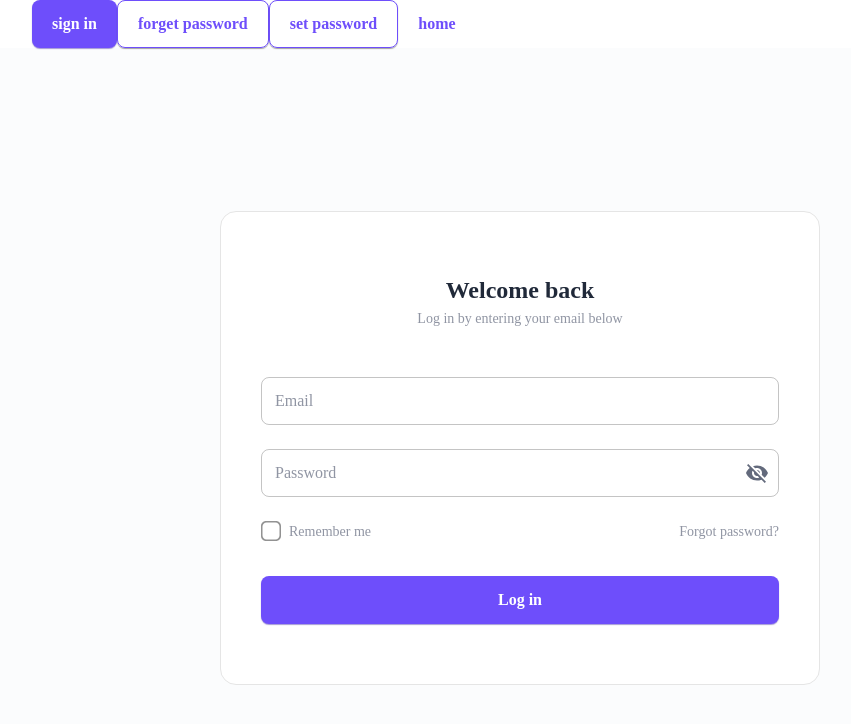
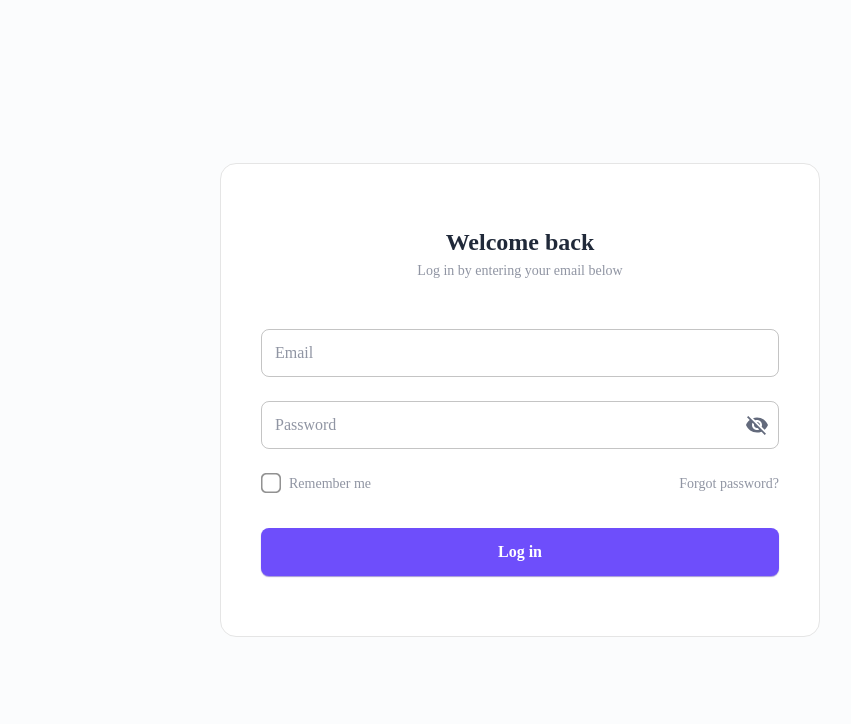
Before and after one commit to youlandinc/sales-development-representative-frontend, a Next.js app: page /auth/sign-in in a window 1280 px wide. Shown: the top 724 px of the page, without its empty margins (120-971 px from the left). Built offline with nearby package versions, Linux system fonts and the light colour scheme; what @mui/material-nextjs would draw is missing.

Commit message:
feat: buffer

```diff
--- a/src/app/layout.tsx
+++ b/src/app/layout.tsx
@@ -2,14 +2,13 @@
 import { ReactNode } from 'react';
 
 import NextTopLoader from 'nextjs-toploader';
-import { Container, CssBaseline, ThemeProvider } from '@mui/material';
+import { CssBaseline, ThemeProvider } from '@mui/material';
 
 import InitColorSchemeScript from '@mui/material/InitColorSchemeScript';
 
 import { LocalizationProvider } from '@mui/x-date-pickers';
 import { AdapterDateFns } from '@mui/x-date-pickers/AdapterDateFnsV3';
 
-import { useRouter } from 'nextjs-toploader/app';
 import { AppRouterCacheProvider } from '@mui/material-nextjs/v15-appRouter';
 
 import { UserStoreProvider } from '@/provides';
@@ -17,9 +16,7 @@ import { UserStoreProvider } from '@/provides';
 import '@/styles/global.css';
 
 import { lightTheme } from '@/theme';
-import { useBreakpoints } from '@/hooks';
 
-import { StyledButton } from '@/components/atoms';
 import { ToastProvider } from '@/provides/ToastProvider';
 
 const RootLayout = ({
@@ -27,9 +24,6 @@ const RootLayout = ({
 }: Readonly<{
   children: ReactNode;
 }>) => {
-  const router = useRouter();
-  const breakpoints = useBreakpoints();
-
   return (
     <html lang="en" suppressHydrationWarning>
       <body>
@@ -47,32 +41,7 @@ const RootLayout = ({
             <ThemeProvider theme={lightTheme}>
               <CssBaseline />
               <ToastProvider />
-              <UserStoreProvider>
-                <Container>
-                  <StyledButton onClick={() => router.push('/auth/sign-in')}>
-                    sign in
-                  </StyledButton>
-                  <StyledButton
-                    onClick={() => router.push('/auth/forget-password')}
-                    variant={'outlined'}
-                  >
-                    forget password
-                  </StyledButton>
-                  <StyledButton
-                    onClick={() => router.push('/auth/set-password')}
-                    variant={'outlined'}
-                  >
-                    set password
-                  </StyledButton>
-                  <StyledButton
-                    onClick={() => router.push('/')}
-                    variant={'text'}
-                  >
-                    home
-                  </StyledButton>
-                </Container>
-                {children}
-              </UserStoreProvider>
+              <UserStoreProvider>{children}</UserStoreProvider>
             </ThemeProvider>
           </LocalizationProvider>
         </AppRouterCacheProvider>
```
